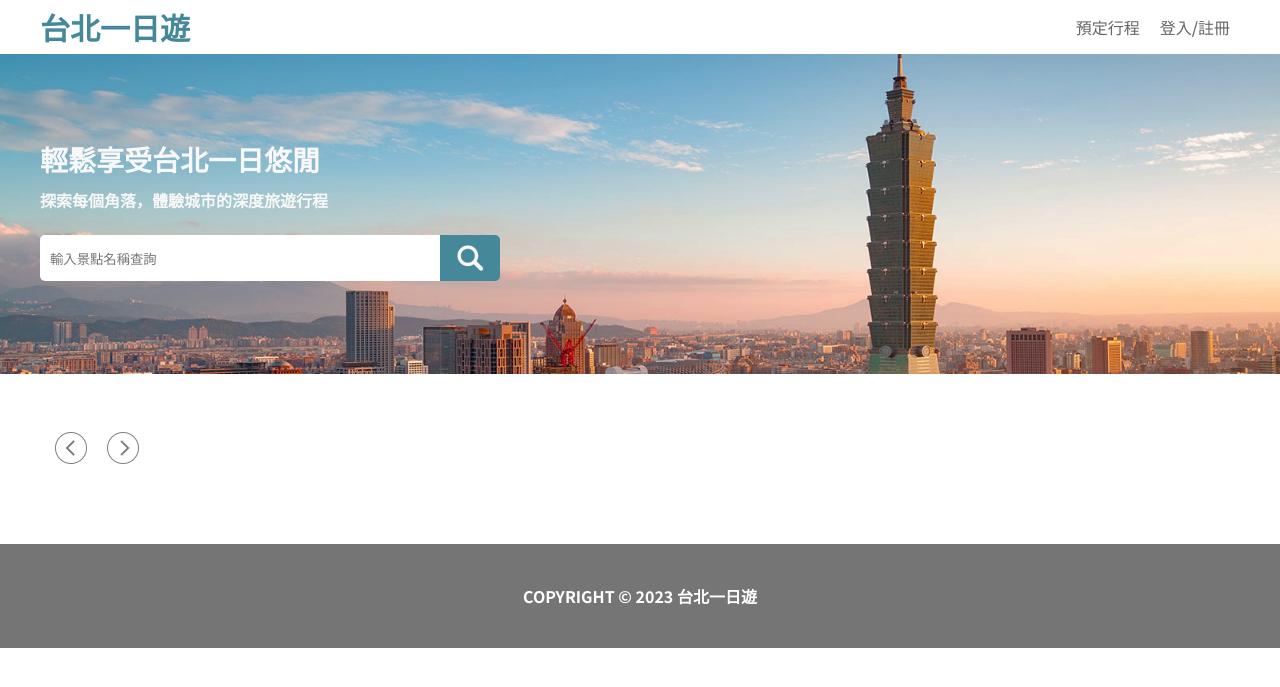
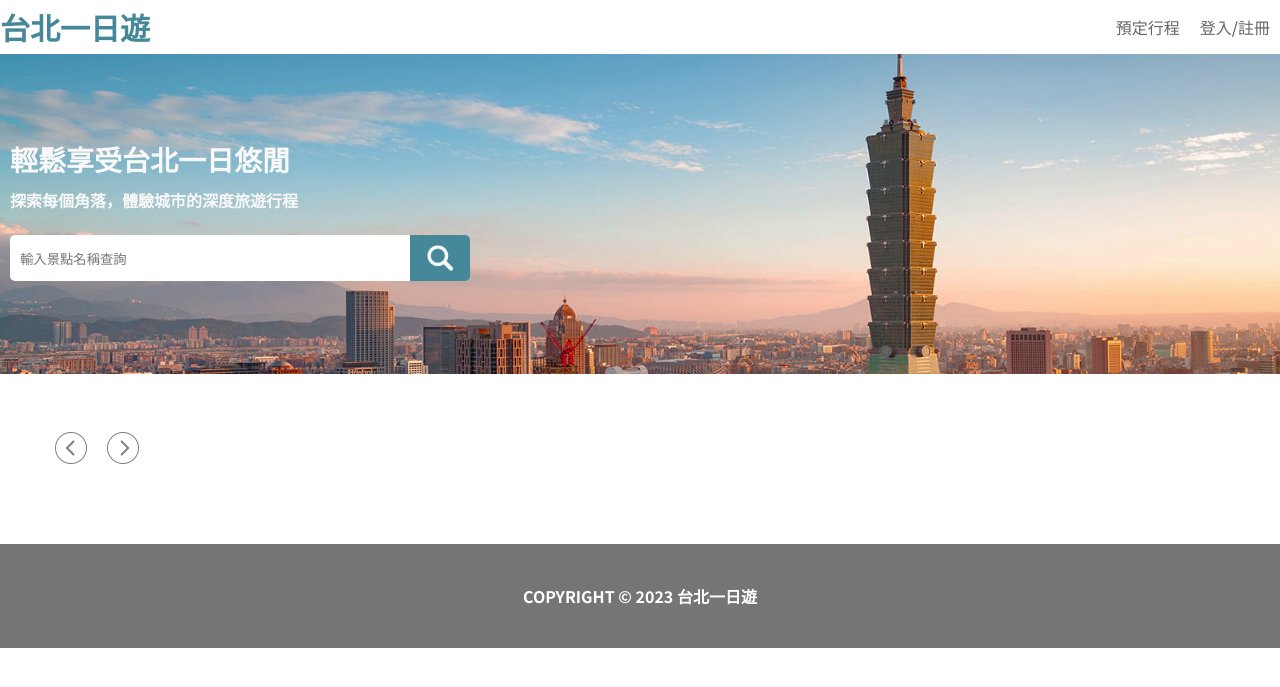
Before and after one commit to nihclil/taipei-day-trip, a Flask app: page / in a window 1280 px wide. Shown: the top 687 px of the page. Run offline with Flask 3, Linux system fonts and the light colour scheme; some web fonts are replaced.

Commit message:
add flex:auto

```diff
--- a/static/index.css
+++ b/static/index.css
@@ -22,6 +22,7 @@
   height: 34px;
   width: 1200px;
   margin: auto;
+  flex: auto;
 }
 
 .title {
@@ -66,6 +67,7 @@
   padding: 10px;
   gap: 10px;
   display: flex;
+  flex: auto;
   flex-direction: column;
   @media (min-width: 360px) and (max-width: 600px) {
     width: 320px;
@@ -139,6 +141,7 @@ main {
   width: 1200px;
   height: 70px;
   display: flex;
+  flex: auto;
   padding: 0px 0px 20px 0px;
   margin: auto;
   @media screen and (min-width: 600px) and (max-width: 1200px) {
@@ -176,6 +179,7 @@ main {
   width: 1200px;
   margin: auto;
   display: flex;
+  flex: auto;
   flex-wrap: wrap;
   @media screen and (min-width: 600px) and (max-width: 1200px) {
     width: auto;
```
